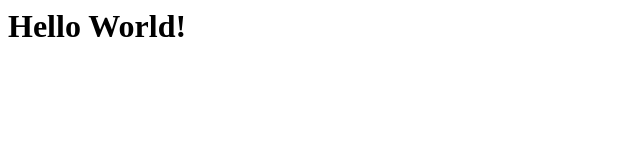
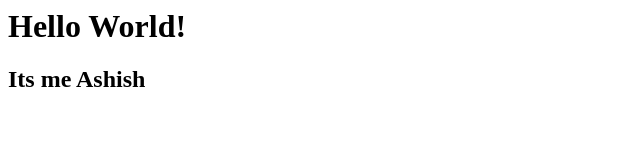
Before and after one commit to ashishsilwal/hello-world, a plain HTML site: page index.html in a window 1280 px wide. Shown: the whole page, without its empty margins (0-640 px from the left). Drawn offline with Linux system fonts and the light colour scheme.

Commit message:
add another line of code

```diff
--- a/index.html
+++ b/index.html
@@ -7,6 +7,7 @@
             <h1>
                 Hello World!
             </h1>
+            <h2>Its me Ashish</h2>
         </body>
     </head>
 </html>
```
